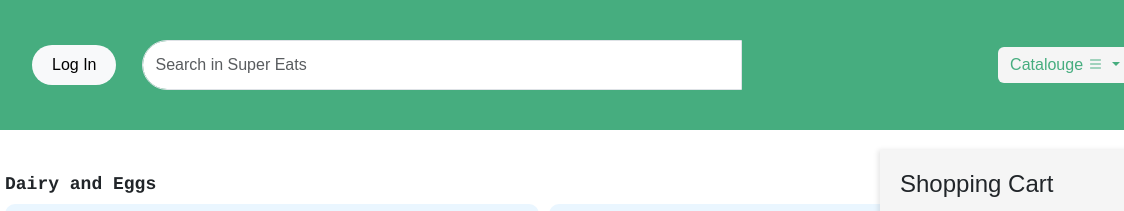
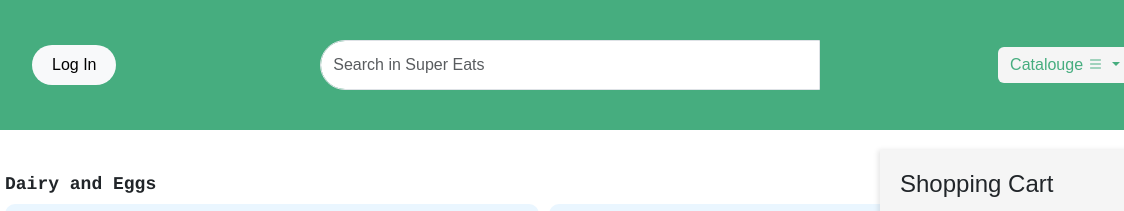
Before and after one commit to AmitOfeck/online-store, a plain HTML site: page public/homepage.html in a window 1280 px wide. Shown: the top 211 px of the page, 0-1124 px from the left. Drawn offline with nearby package versions, Linux system fonts and the light colour scheme; some packages are replaced by stand-ins of ours; no server answers.

Commit message:
search bar overflow

```diff
--- a/public/style.css
+++ b/public/style.css
@@ -614,7 +614,7 @@ font-weight: bold;
 }
 
 .nav-item {
-  flex: 1; /* Allow search bar to take available space */
+  max-width:500px; /* Allow search bar to take available space */
 }
 .dropdown-toggle{
   color:#46ad7f;
```
